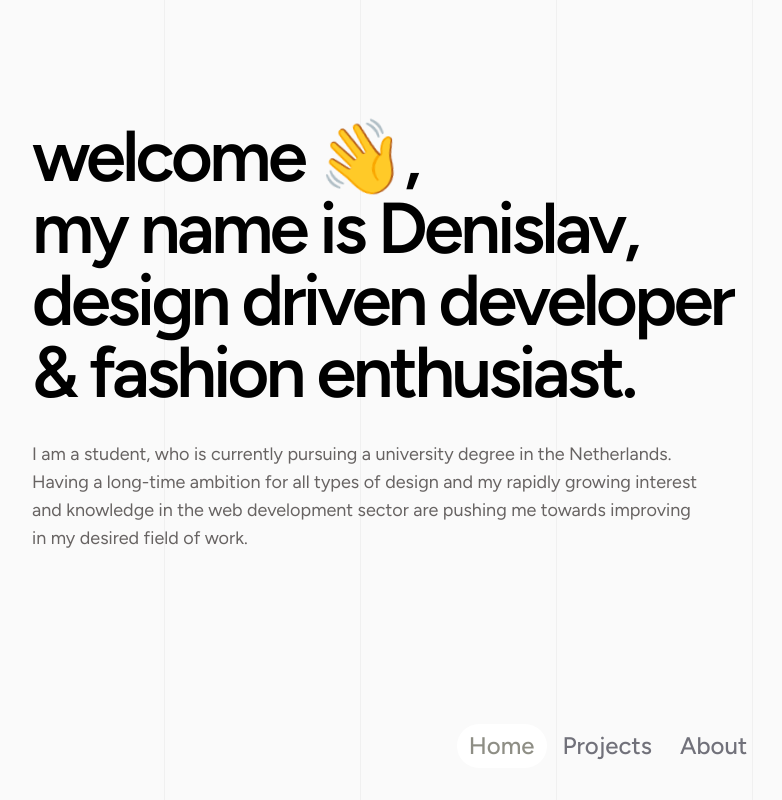
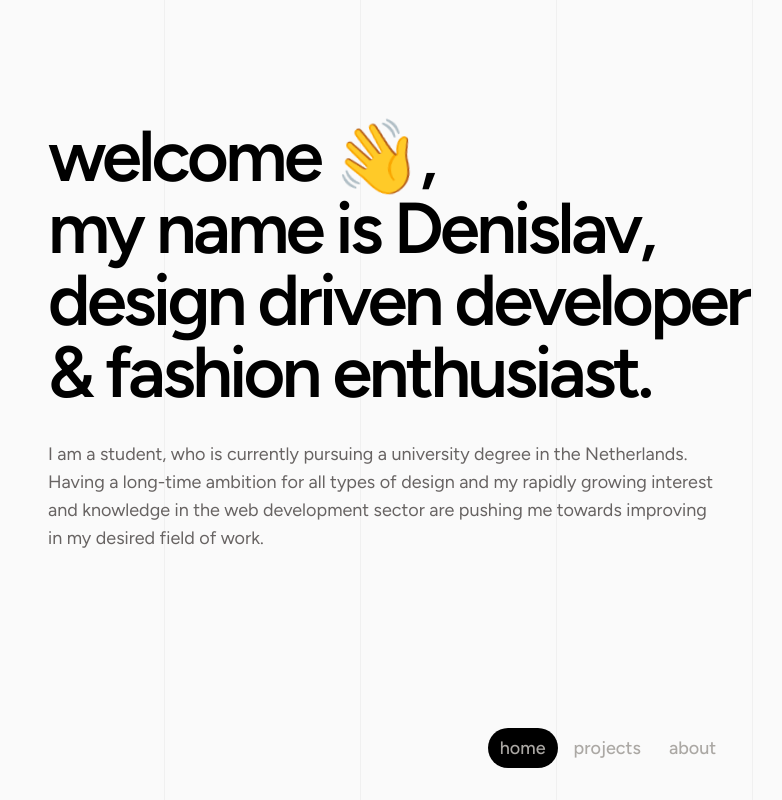
Before and after one commit to denislav-d/personal-portfolio, a React (Vite) app: page / in a window 1280 px wide. Shown: the whole page, without its empty margins (32-814 px from the left). Built offline with nearby package versions, Linux system fonts and the light colour scheme.

Commit message:
Animation changes

```diff
--- a/src/components/Home.jsx
+++ b/src/components/Home.jsx
@@ -1,8 +1,18 @@
 import React from "react";
+import { motion } from "framer-motion";
 
 export default function Home() {
   return (
-    <div className="mt-6 md:w-[44rem] lg:w-[54rem] py-12 px-6 md:py-16 md:px-8 lg:py-24 lg:px-16">
+    <motion.div
+      initial={{ scale: 0 }}
+      animate={{ scale: 1 }}
+      transition={{
+        type: "spring",
+        stiffness: 230,
+        damping: 20,
+      }}
+      className="mt-6 md:w-[44rem] lg:w-[54rem] py-12 px-6 md:py-16 md:px-8 lg:py-24 lg:px-20"
+    >
       <h1 className="text-[2.5rem] md:text-6xl lg:text-7xl font-bold tracking-tighter leading-10">
         welcome{" "}
         <span className="inline-block animate-wave origin-[70%_70%]">👋</span>,
@@ -10,12 +20,22 @@ export default function Home() {
         <br />
         design driven developer & fashion enthusiast.
       </h1>
-      <p className="mt-8 text-md lg:text-lg text-[#676362] lg:w-[42rem] leading-6">
+      <motion.p
+        initial={{ scale: 0 }}
+        animate={{ scale: 1 }}
+        transition={{
+          type: "spring",
+          stiffness: 230,
+          damping: 20,
+          delay: 0.4,
+        }}
+        className="mt-8 text-md lg:text-lg text-[#676362] lg:w-[42rem] leading-6"
+      >
         I am a student, who is currently pursuing a university degree in the
         Netherlands. Having a long-time ambition for all types of design and my
         rapidly growing interest and knowledge in the web development sector are
         pushing me towards improving in my desired field of work.
-      </p>
-    </div>
+      </motion.p>
+    </motion.div>
   );
 }
--- a/src/components/NavMenu.jsx
+++ b/src/components/NavMenu.jsx
@@ -4,35 +4,35 @@ import { motion } from "framer-motion";
 const tabs = [
   {
     id: "home",
-    label: "Home",
+    label: "home",
   },
   {
     id: "projects",
-    label: "Projects",
+    label: "projects",
   },
   {
     id: "about",
-    label: "About",
+    label: "about",
   },
 ];
 
 export default function NavMenu() {
   const [activeTab, setActiveTab] = useState(tabs[0].id);
   return (
-    <div className="flex space-x-1">
+    <div className="flex space-x-1 bg-[rgba(250, 250, 250, 0.94)]  rounded-full backdrop-blur-1">
       {tabs.map((tab) => (
         <button
           key={tab.id}
           onClick={() => setActiveTab(tab.id)}
           className={`${
-            activeTab === tab.id ? "" : "hover:text-white/60"
-          } relative rounded-full px-3 py-1.5 text-lg lg:text-2xl font-medium text-zinc-500 outline-sky-400 transition focus-visible:outline-2`}
+            activeTab === tab.id ? "" : "hover:text-[#d8d5d0]"
+          } relative rounded-full px-3 py-1.5 text-lg lg:text-md font-medium text-[#aba8a4] outline-sky-400 transition focus-visible:outline-2`}
           style={{ WebkitTapHighlightColor: "transparent" }}
         >
           {activeTab === tab.id && (
             <motion.span
               layoutId="bubble"
-              className="absolute inset-0 z-10 bg-white mix-blend-difference"
+              className="absolute inset-0 z-10 bg-black mix-blend-difference"
               style={{ borderRadius: 9999 }}
               transition={{ type: "spring", bounce: 0.3, duration: 0.6 }}
             />
```
Also changed, not shown: 1 other file (tests, documents, lock files or other folders).
